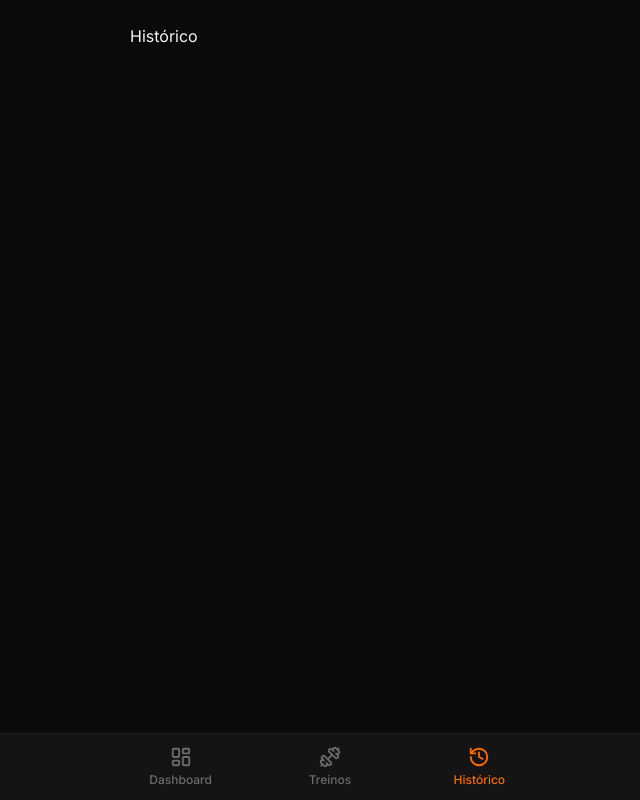
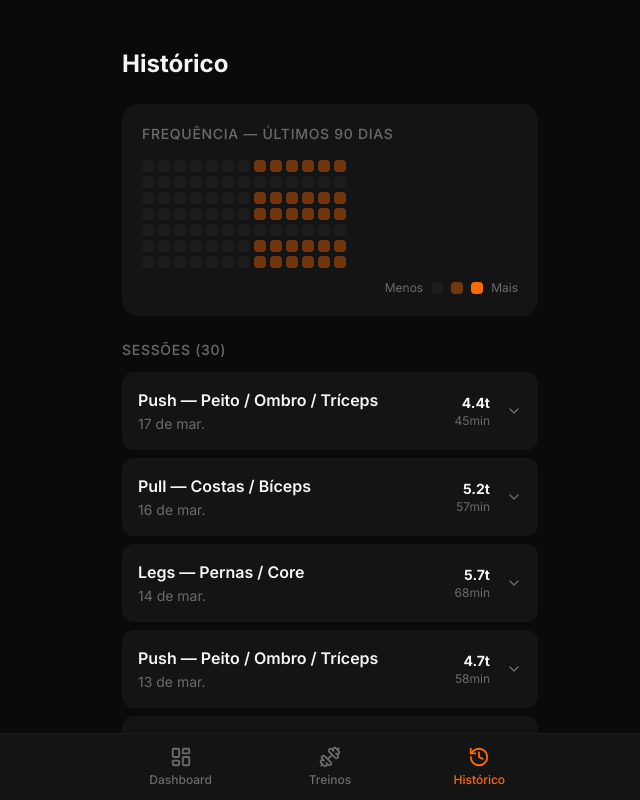
Before and after one commit to AgenticTI/arcsys-portfolio, a Next.js app in the folder fitness-treinos/: page /history in a window 1280 px wide. Shown: the top 800 px of the page, without its empty margins (310-950 px from the left). Built offline with nearby package versions, Linux system fonts and the light colour scheme.

Commit message:
feat: tela Histórico com heatmap 90 dias e lista expandível de sessões

```diff
--- a/fitness-treinos/src/app/history/page.tsx
+++ b/fitness-treinos/src/app/history/page.tsx
@@ -1,3 +1,39 @@
+'use client'
+
+import { useFitnessStore } from '@/store/fitness'
+import { ContributionHeatmap } from '@/components/history/ContributionHeatmap'
+import { SessionItem } from '@/components/history/SessionItem'
+
 export default function HistoryPage() {
-  return <div className="p-6 text-text-primary">Histórico</div>
+  const { sessions } = useFitnessStore()
+
+  const sortedSessions = [...sessions].sort(
+    (a, b) => new Date(b.date).getTime() - new Date(a.date).getTime()
+  )
+
+  return (
+    <div className="px-4 pt-12 pb-6">
+      <h1 className="text-text-primary text-2xl font-bold mb-6">Histórico</h1>
+
+      {/* Heatmap 90 dias */}
+      <div className="bg-surface rounded-2xl p-5 mb-6">
+        <p className="text-text-secondary text-sm font-medium uppercase tracking-wider mb-4">
+          Frequência — últimos 90 dias
+        </p>
+        <ContributionHeatmap sessions={sessions} />
+      </div>
+
+      {/* Lista de sessões */}
+      <div>
+        <p className="text-text-secondary text-sm font-medium uppercase tracking-wider mb-3">
+          Sessões ({sortedSessions.length})
+        </p>
+        <div className="space-y-2">
+          {sortedSessions.map((session) => (
+            <SessionItem key={session.id} session={session} />
+          ))}
+        </div>
+      </div>
+    </div>
+  )
 }
--- /dev/null
+++ b/fitness-treinos/src/components/history/ContributionHeatmap.tsx
@@ -0,0 +1,53 @@
+import { calcHeatmapData } from '@/lib/utils'
+import type { Session } from '@/lib/types'
+
+type Props = {
+  sessions: Session[]
+}
+
+function getColor(count: number): string {
+  if (count === 0) return '#1C1C1C'
+  if (count === 1) return '#FF6B0066'
+  return '#FF6B00'
+}
+
+export function ContributionHeatmap({ sessions }: Props) {
+  // 90 dias = 13 semanas completas (91 dias). Arredondamos para 91.
+  const data = calcHeatmapData(sessions, 91)
+
+  // Agrupa em semanas de 7 dias
+  const weeks: Array<typeof data> = []
+  for (let i = 0; i < data.length; i += 7) {
+    weeks.push(data.slice(i, i + 7))
+  }
+
+  return (
+    <div>
+      <div className="flex gap-1">
+        {weeks.map((week, wi) => (
+          <div key={wi} className="flex flex-col gap-1">
+            {week.map((day) => (
+              <div
+                key={day.date}
+                title={`${day.date}: ${day.count} treino(s)`}
+                className="w-3 h-3 rounded-sm"
+                style={{ backgroundColor: getColor(day.count) }}
+              />
+            ))}
+          </div>
+        ))}
+      </div>
+      <div className="flex items-center gap-2 mt-3 justify-end">
+        <span className="text-text-secondary text-xs">Menos</span>
+        {[0, 1, 2].map((v) => (
+          <div
+            key={v}
+            className="w-3 h-3 rounded-sm"
+            style={{ backgroundColor: getColor(v) }}
+          />
+        ))}
+        <span className="text-text-secondary text-xs">Mais</span>
+      </div>
+    </div>
+  )
+}
--- /dev/null
+++ b/fitness-treinos/src/components/history/SessionItem.tsx
@@ -0,0 +1,62 @@
+'use client'
+
+import { useState } from 'react'
+import { ChevronDown, ChevronUp } from 'lucide-react'
+import type { Session } from '@/lib/types'
+import { formatDate } from '@/lib/utils'
+
+type Props = {
+  session: Session
+}
+
+export function SessionItem({ session }: Props) {
+  const [expanded, setExpanded] = useState(false)
+
+  return (
+    <div className="bg-surface rounded-xl overflow-hidden">
+      {/* Header do accordion */}
+      <button
+        onClick={() => setExpanded(!expanded)}
+        className="w-full px-4 py-4 flex items-center gap-3 text-left active:opacity-70 transition-opacity"
+      >
+        <div className="flex-1 min-w-0">
+          <p className="text-text-primary font-semibold truncate">
+            {session.workoutName}
+          </p>
+          <p className="text-text-secondary text-sm mt-0.5">
+            {formatDate(session.date)}
+          </p>
+        </div>
+        <div className="flex items-center gap-4 flex-shrink-0">
+          <div className="text-right">
+            <p className="text-text-primary text-sm font-bold">
+              {(session.totalVolumeKg / 1000).toFixed(1)}t
+            </p>
+            <p className="text-text-secondary text-xs">{session.durationMinutes}min</p>
+          </div>
+          {expanded ? (
+            <ChevronUp size={16} className="text-text-secondary" />
+          ) : (
+            <ChevronDown size={16} className="text-text-secondary" />
+          )}
+        </div>
+      </button>
+
+      {/* Conteúdo expandido */}
+      {expanded && (
+        <div className="px-4 pb-4 border-t border-surface-elevated">
+          <div className="pt-3 space-y-2">
+            {session.sets.map((set, i) => (
+              <div key={i} className="flex items-center justify-between">
+                <p className="text-text-secondary text-sm">{set.exerciseName}</p>
+                <p className="text-text-primary text-sm font-medium">
+                  {set.weightKg}kg × {set.reps} reps
+                </p>
+              </div>
+            ))}
+          </div>
+        </div>
+      )}
+    </div>
+  )
+}
```
